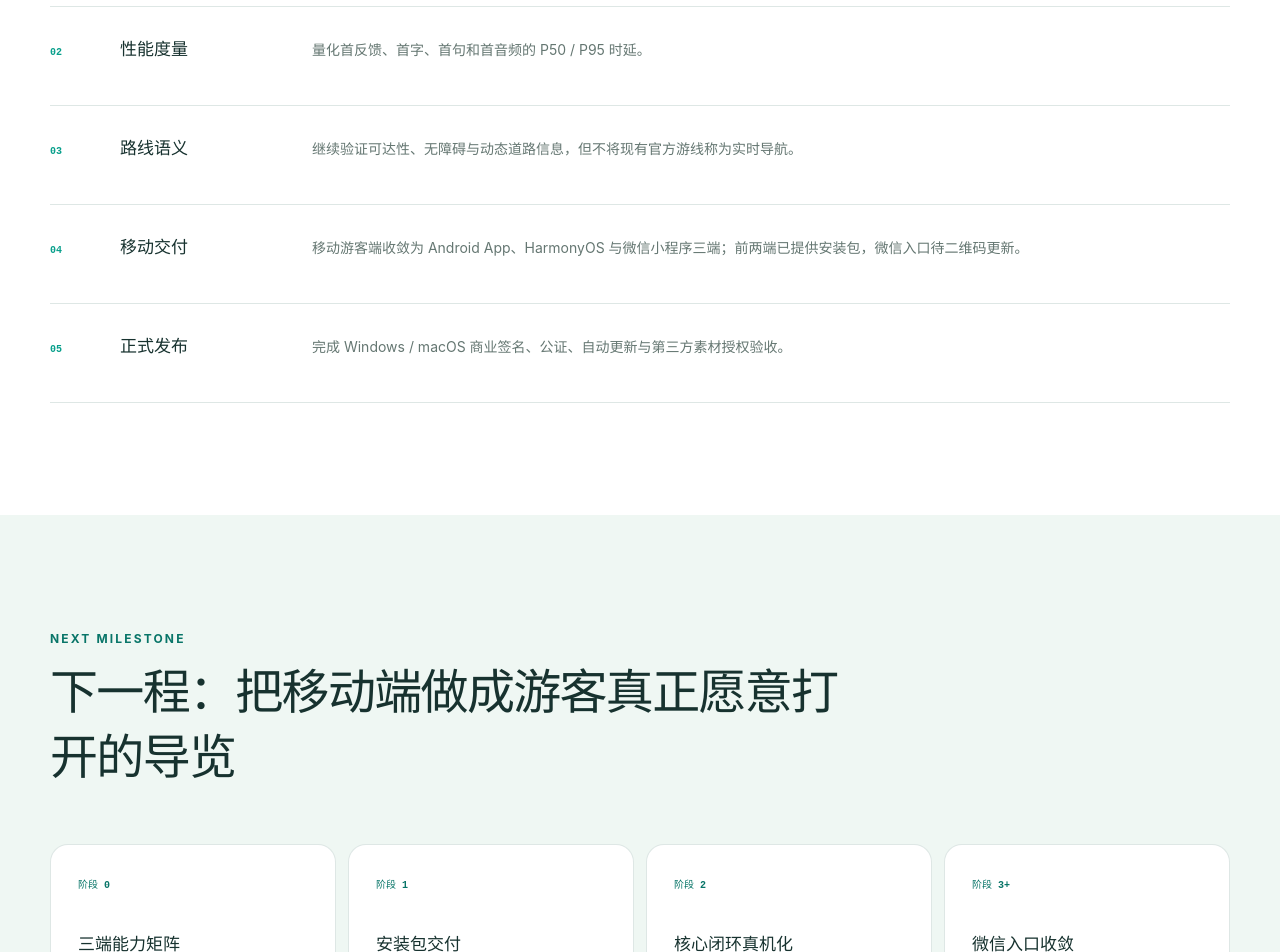
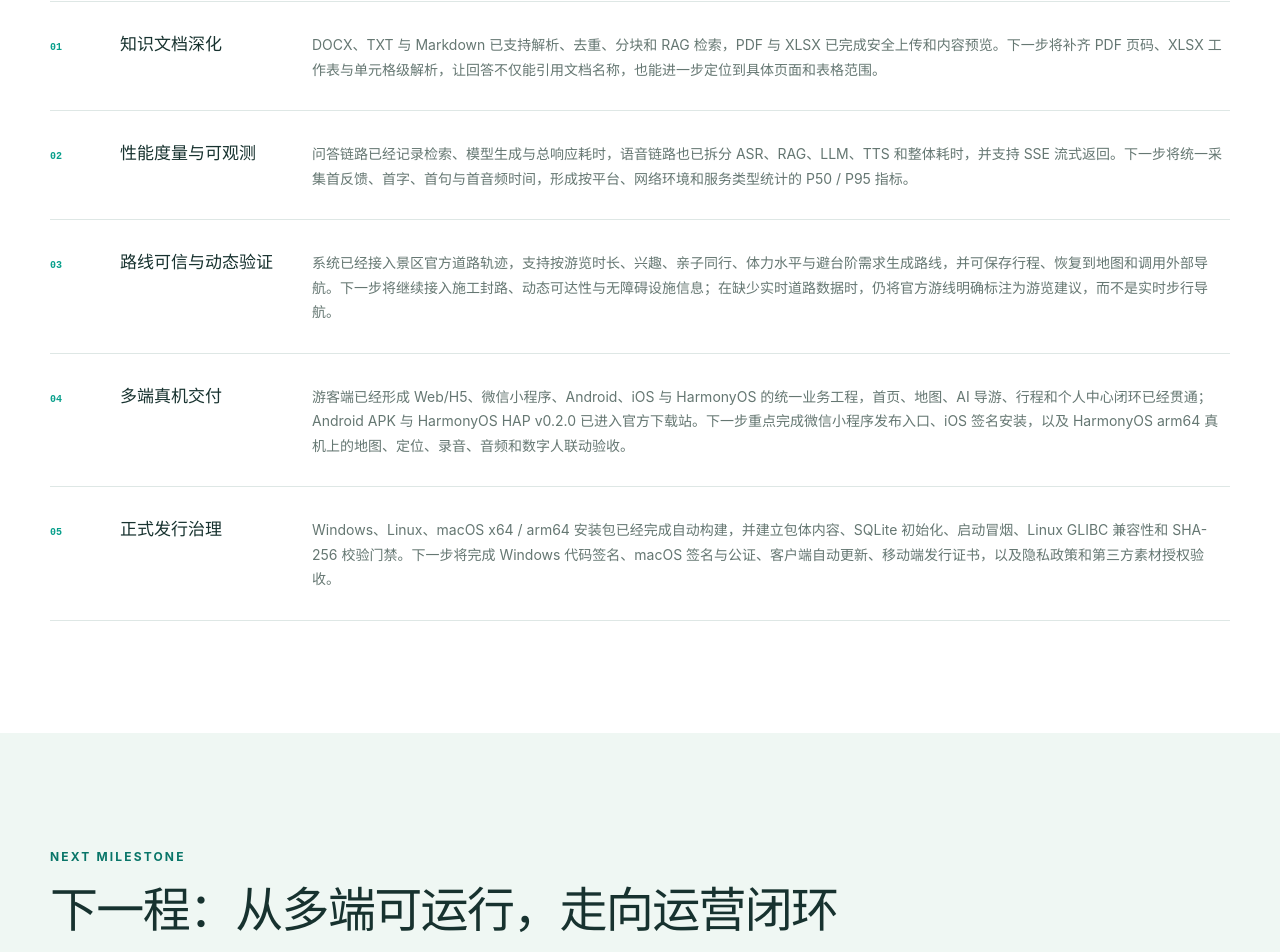
Before and after one commit to babybitter/scenic-ai-guide-website, a React (Vite) app: page /roadmap in a window 1280 px wide. Shown: the part 2980-3932 px from the top of the page. Built offline with nearby package versions, Linux system fonts and the light colour scheme.

Commit message:
docs(roadmap): refresh delivery priorities

```diff
--- a/src/pages/RoadmapPage.tsx
+++ b/src/pages/RoadmapPage.tsx
@@ -47,26 +47,26 @@ export function RoadmapPage() {
 
       <section className="roadmap-boundaries section-pad">
         <div className="container">
-          <SectionHeading eyebrow="CURRENT BOUNDARIES" title="当前边界，也是下一阶段的任务清单" body="路线图不只记录已经完成的内容，也公开仍需工程验证、产品验证和授权确认的部分。" />
+          <SectionHeading eyebrow="CURRENT BOUNDARIES" title="已经跑通的能力，也经受的住真实环境的淬炼" body="数智游踪已经完成核心业务闭环、多端工程适配与安装包交付。下一阶段不再重复搭建功能骨架，而是围绕知识来源、性能度量、路线可信度、真机验收与正式发行继续收敛。" />
           <div className="boundary-list">{[
-            ['01', '知识能力', '让 PDF / XLSX 进入 RAG 索引，并定位到来源页码或工作表。'],
-            ['02', '性能度量', '量化首反馈、首字、首句和首音频的 P50 / P95 时延。'],
-            ['03', '路线语义', '继续验证可达性、无障碍与动态道路信息，但不将现有官方游线称为实时导航。'],
-            ['04', '移动交付', '移动游客端收敛为 Android App、HarmonyOS 与微信小程序三端；前两端已提供安装包，微信入口待二维码更新。'],
-            ['05', '正式发布', '完成 Windows / macOS 商业签名、公证、自动更新与第三方素材授权验收。'],
+            ['01', '知识文档深化', 'DOCX、TXT 与 Markdown 已支持解析、去重、分块和 RAG 检索，PDF 与 XLSX 已完成安全上传和内容预览。下一步将补齐 PDF 页码、XLSX 工作表与单元格级解析，让回答不仅能引用文档名称，也能进一步定位到具体页面和表格范围。'],
+            ['02', '性能度量与可观测', '问答链路已经记录检索、模型生成与总响应耗时，语音链路也已拆分 ASR、RAG、LLM、TTS 和整体耗时，并支持 SSE 流式返回。下一步将统一采集首反馈、首字、首句与首音频时间，形成按平台、网络环境和服务类型统计的 P50 / P95 指标。'],
+            ['03', '路线可信与动态验证', '系统已经接入景区官方道路轨迹，支持按游览时长、兴趣、亲子同行、体力水平与避台阶需求生成路线，并可保存行程、恢复到地图和调用外部导航。下一步将继续接入施工封路、动态可达性与无障碍设施信息；在缺少实时道路数据时，仍将官方游线明确标注为游览建议，而不是实时步行导航。'],
+            ['04', '多端真机交付', '游客端已经形成 Web/H5、微信小程序、Android、iOS 与 HarmonyOS 的统一业务工程，首页、地图、AI 导游、行程和个人中心闭环已经贯通；Android APK 与 HarmonyOS HAP v0.2.0 已进入官方下载站。下一步重点完成微信小程序发布入口、iOS 签名安装，以及 HarmonyOS arm64 真机上的地图、定位、录音、音频和数字人联动验收。'],
+            ['05', '正式发行治理', 'Windows、Linux、macOS x64 / arm64 安装包已经完成自动构建，并建立包体内容、SQLite 初始化、启动冒烟、Linux GLIBC 兼容性和 SHA-256 校验门禁。下一步将完成 Windows 代码签名、macOS 签名与公证、客户端自动更新、移动端发行证书，以及隐私政策和第三方素材授权验收。'],
           ].map(([number, title, body]) => <article key={number}><span>{number}</span><h3>{title}</h3><p>{body}</p></article>)}</div>
         </div>
       </section>
 
       <section className="next-road section-pad">
         <div className="container">
-          <SectionHeading eyebrow="NEXT MILESTONE" title="下一程：把移动端做成游客真正愿意打开的导览" />
+          <SectionHeading eyebrow="NEXT MILESTONE" title="下一程：从多端可运行，走向运营闭环" body="多端工程和核心游客闭环已经建立，下一阶段将把开发成果进一步收敛为经过真机验证、具备质量度量、符合发行要求并可持续运营的正式产品。" />
           <div className="milestone-grid">
             {[
-              ['阶段 0', '三端能力矩阵', '统一 Android App、HarmonyOS 与微信小程序的地图、录音、流式请求与数字人能力边界。'],
-              ['阶段 1', '安装包交付', 'Android APK 与 HarmonyOS HAP 进入自有下载站，保持版本与校验信息可追溯。'],
-              ['阶段 2', '核心闭环真机化', '首页景点 → 地图定位 → AI 讲解 → 生成路线 → 保存行程。'],
-              ['阶段 3+', '微信入口收敛', '二维码就绪后补齐微信小程序入口，并继续验证弱网、权限与真机性能。'],
+              ['重点 1', '全端真机验收', '建立 Android、HarmonyOS arm64、iOS 与微信小程序真机验收矩阵，统一验证地图定位、麦克风权限、语音上传、流式问答、音频播放、数字人状态切换和弱网降级。'],
+              ['重点 2', '正式发行闭环', '完成桌面端和移动端签名材料、macOS 公证、应用隐私说明、平台权限声明、商店素材与版本管理，并让每个安装包都具备可追溯的版本号和 SHA-256 校验信息。'],
+              ['重点 3', '体验质量度量', '将首反馈、首字、首句、首音频、问答成功率、语音失败率和弱网降级次数纳入质量统计，按平台与网络环境形成 P50 / P95 指标，为后续优化提供可量化依据。'],
+              ['重点 4', '运营反馈闭环', '继续打通知识库、会话回溯、游客反馈、人工标注和服务质量报告，将低满意回答转化为知识补充建议，并通过服务状态监控和故障记录提升长期运营能力。'],
             ].map(([phase, title, body]) => (
               <article key={phase}><span>{phase}</span><h3>{title}</h3><p>{body}</p></article>
             ))}
```
